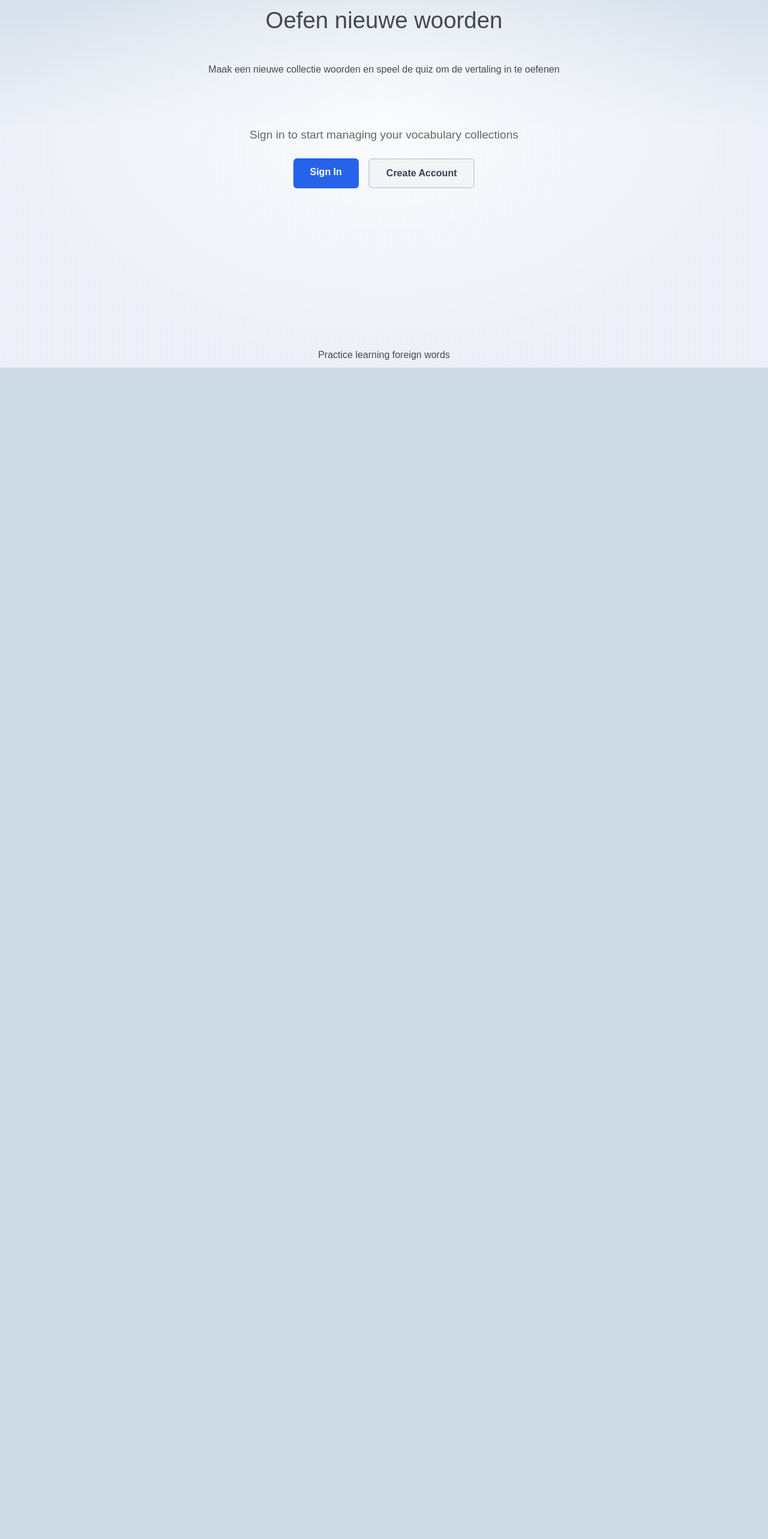
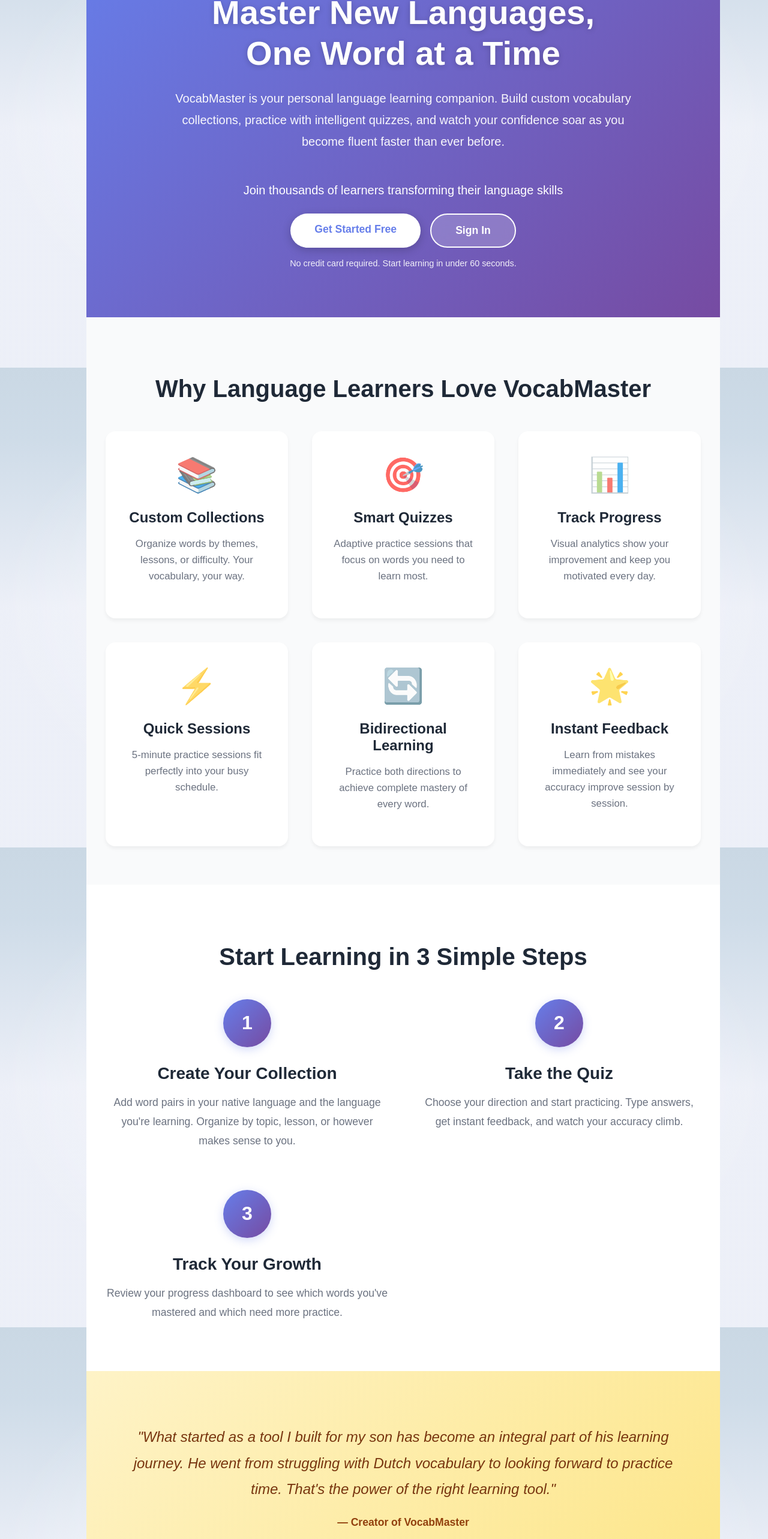
Before and after one commit to tclaes/word-learner, a SvelteKit app: page / in a window 1280 px wide. Shown: the part 187-2753 px from the top of the page at 60% size. Before the commit the page ends 800 px from the top, so only its background shows below. Built offline with nearby package versions, Linux system fonts and the light colour scheme; no server answers.

Commit message:
Updated +page.svelte

```diff
--- a/src/routes/+page.svelte
+++ b/src/routes/+page.svelte
@@ -6,79 +6,183 @@
 </script>
 
 <svelte:head>
-	<title>Home</title>
-	<meta name="description" content="Woorden leren app" />
+	<title>VocabMaster - Master Any Language Through Smart Vocabulary Practice</title>
+	<meta name="description" content="Transform your language learning journey with VocabMaster. Create custom word collections, take interactive quizzes, and track your progress as you master new vocabulary." />
 </svelte:head>
 
-<section>
-	<h1>Oefen nieuwe woorden</h1>
+<section class="hero">
+	<div class="hero-content">
+		<h1 class="hero-title">Master New Languages,<br>One Word at a Time</h1>
 
-	<p>Maak een nieuwe collectie woorden en speel de quiz om de vertaling in te oefenen</p>
+		<p class="hero-description">
+			VocabMaster is your personal language learning companion. Build custom vocabulary collections,
+			practice with intelligent quizzes, and watch your confidence soar as you become fluent faster than ever before.
+		</p>
 
 		{#if !$user}
 			<div class="cta">
-			<p class="cta-text">Sign in to start managing your vocabulary collections</p>
+				<p class="cta-text">Join thousands of learners transforming their language skills</p>
 				<div class="cta-buttons">
-				<a href="/login" class="btn-primary">Sign In</a>
-				<a href="/register" class="btn-secondary">Create Account</a>
+					<a href="/register" class="btn-primary">Get Started Free</a>
+					<a href="/login" class="btn-secondary">Sign In</a>
 				</div>
+				<p class="cta-note">No credit card required. Start learning in under 60 seconds.</p>
 			</div>
 		{:else}
 			<div class="cta">
-			<p class="cta-text">Welcome back! Ready to practice?</p>
+				<p class="cta-text">Welcome back! Your vocabulary is waiting.</p>
 				<div class="cta-buttons">
-				<a href="/collections" class="btn-primary">My Collections</a>
-				<a href="/quiz" class="btn-secondary">Start Quiz</a>
+					<a href="/quiz" class="btn-primary">Start Practicing Now</a>
+					<a href="/collections" class="btn-secondary">Manage Collections</a>
 				</div>
+			</div>
+		{/if}
+	</div>
+</section>
+
+<section class="features">
+	<h2 class="section-title">Why Language Learners Love VocabMaster</h2>
+
+	<div class="features-grid">
+		<div class="feature">
+			<div class="feature-icon">📚</div>
+			<h3>Custom Collections</h3>
+			<p>Organize words by themes, lessons, or difficulty. Your vocabulary, your way.</p>
+		</div>
+
+		<div class="feature">
+			<div class="feature-icon">🎯</div>
+			<h3>Smart Quizzes</h3>
+			<p>Adaptive practice sessions that focus on words you need to learn most.</p>
+		</div>
+
+		<div class="feature">
+			<div class="feature-icon">📊</div>
+			<h3>Track Progress</h3>
+			<p>Visual analytics show your improvement and keep you motivated every day.</p>
+		</div>
+
+		<div class="feature">
+			<div class="feature-icon">⚡</div>
+			<h3>Quick Sessions</h3>
+			<p>5-minute practice sessions fit perfectly into your busy schedule.</p>
+		</div>
+
+		<div class="feature">
+			<div class="feature-icon">🔄</div>
+			<h3>Bidirectional Learning</h3>
+			<p>Practice both directions to achieve complete mastery of every word.</p>
+		</div>
+
+		<div class="feature">
+			<div class="feature-icon">🌟</div>
+			<h3>Instant Feedback</h3>
+			<p>Learn from mistakes immediately and see your accuracy improve session by session.</p>
+		</div>
+	</div>
+</section>
+
+<section class="how-it-works">
+	<h2 class="section-title">Start Learning in 3 Simple Steps</h2>
+
+	<div class="steps">
+		<div class="step">
+			<div class="step-number">1</div>
+			<h3>Create Your Collection</h3>
+			<p>Add word pairs in your native language and the language you're learning. Organize by topic, lesson, or however makes sense to you.</p>
+		</div>
+
+		<div class="step">
+			<div class="step-number">2</div>
+			<h3>Take the Quiz</h3>
+			<p>Choose your direction and start practicing. Type answers, get instant feedback, and watch your accuracy climb.</p>
+		</div>
+
+		<div class="step">
+			<div class="step-number">3</div>
+			<h3>Track Your Growth</h3>
+			<p>Review your progress dashboard to see which words you've mastered and which need more practice.</p>
+		</div>
+	</div>
+</section>
+
+<section class="testimonial">
+	<blockquote>
+		<p class="quote-text">
+			"What started as a tool I built for my son has become an integral part of his learning journey.
+			He went from struggling with Dutch vocabulary to looking forward to practice time. That's the power
+			of the right learning tool."
+		</p>
+		<cite class="quote-author">— Creator of VocabMaster</cite>
+	</blockquote>
+</section>
+
+<section class="final-cta">
+	<h2>Ready to Transform Your Language Learning?</h2>
+	<p>Join learners worldwide who are mastering new languages with VocabMaster</p>
+
+	{#if !$user}
+		<div class="cta-buttons">
+			<a href="/register" class="btn-primary btn-large">Start Learning Now</a>
+			<a href="/about" class="btn-text">Learn more about our mission →</a>
+		</div>
+	{:else}
+		<div class="cta-buttons">
+			<a href="/quiz" class="btn-primary btn-large">Continue Your Journey</a>
+			<a href="/dashboard" class="btn-text">View Your Progress →</a>
 		</div>
 	{/if}
 </section>
 
 <style>
 	section {
-		display: flex;
-		flex-direction: column;
-		justify-content: center;
-		align-items: center;
-		flex: 0.6;
+		width: 100%;
+		padding: 4rem 2rem;
 	}
 
-	h1 {
-		width: 100%;
+	.hero {
+		min-height: 60vh;
+		display: flex;
+		align-items: center;
+		justify-content: center;
+		background: linear-gradient(135deg, #667eea 0%, #764ba2 100%);
+		color: white;
+		text-align: center;
 	}
 
-	.collection {
-		margin: 2rem 0;
-		width: 100%;
+	.hero-content {
+		max-width: 800px;
 	}
 
-	h2 {
-		color: #333;
-		margin-bottom: 1rem;
+	.hero-title {
+		font-size: 3.5rem;
+		font-weight: 800;
+		line-height: 1.2;
+		margin-bottom: 1.5rem;
+		text-shadow: 0 2px 10px rgba(0, 0, 0, 0.2);
 	}
 
-	ul {
-		list-style: none;
-		padding: 0;
-	}
-
-	li {
-		padding: 0.5rem;
-		margin: 0.5rem 0;
-		background: #f5f5f5;
-		border-radius: 4px;
+	.hero-description {
+		font-size: 1.25rem;
+		line-height: 1.8;
+		margin-bottom: 3rem;
+		opacity: 0.95;
 	}
 
 	.cta {
-		margin-top: 3rem;
-		text-align: center;
-		width: 100%;
+		margin-top: 2rem;
 	}
 
 	.cta-text {
-		font-size: 1.2rem;
-		color: #666;
+		font-size: 1.25rem;
 		margin-bottom: 1.5rem;
+		font-weight: 500;
+	}
+
+	.cta-note {
+		margin-top: 1rem;
+		font-size: 0.9rem;
+		opacity: 0.9;
 	}
 
 	.cta-buttons {
@@ -89,28 +193,53 @@
 	}
 
 	.btn-primary {
-		background: #2563eb;
-		color: white;
+		background: white;
+		color: #667eea;
 		border: none;
-		padding: 0.875rem 1.75rem;
-		border-radius: 6px;
-		font-size: 1rem;
-		font-weight: 600;
+		padding: 1rem 2.5rem;
+		border-radius: 50px;
+		font-size: 1.1rem;
+		font-weight: 700;
 		text-decoration: none;
 		cursor: pointer;
-		transition: background 0.2s;
+		transition: all 0.3s;
+		box-shadow: 0 4px 15px rgba(0, 0, 0, 0.2);
 	}
 
 	.btn-primary:hover {
-		background: #1d4ed8;
+		transform: translateY(-2px);
+		box-shadow: 0 6px 20px rgba(0, 0, 0, 0.3);
 	}
 
 	.btn-secondary {
-		background: #f3f4f6;
-		color: #374151;
-		border: 2px solid #d1d5db;
-		padding: 0.875rem 1.75rem;
-		border-radius: 6px;
+		background: rgba(255, 255, 255, 0.2);
+		color: white;
+		border: 2px solid white;
+		padding: 1rem 2.5rem;
+		border-radius: 50px;
+		font-size: 1.1rem;
+		font-weight: 700;
+		text-decoration: none;
+		cursor: pointer;
+		transition: all 0.3s;
+		backdrop-filter: blur(10px);
+	}
+
+	.btn-secondary:hover {
+		background: rgba(255, 255, 255, 0.3);
+		transform: translateY(-2px);
+	}
+
+	.btn-large {
+		font-size: 1.25rem;
+		padding: 1.25rem 3rem;
+	}
+
+	.btn-text {
+		background: none;
+		color: #667eea;
+		border: none;
+		padding: 1rem 2rem;
 		font-size: 1rem;
 		font-weight: 600;
 		text-decoration: none;
@@ -118,8 +247,199 @@
 		transition: all 0.2s;
 	}
 
-	.btn-secondary:hover {
-		background: #e5e7eb;
-		border-color: #9ca3af;
+	.btn-text:hover {
+		color: #764ba2;
+		transform: translateX(5px);
+	}
+
+	.features {
+		background: #f9fafb;
+		text-align: center;
+	}
+
+	.section-title {
+		font-size: 2.5rem;
+		color: #1f2937;
+		margin-bottom: 3rem;
+		font-weight: 700;
+	}
+
+	.features-grid {
+		display: grid;
+		grid-template-columns: repeat(auto-fit, minmax(280px, 1fr));
+		gap: 2.5rem;
+		max-width: 1200px;
+		margin: 0 auto;
+	}
+
+	.feature {
+		background: white;
+		padding: 2.5rem 2rem;
+		border-radius: 16px;
+		box-shadow: 0 4px 6px rgba(0, 0, 0, 0.05);
+		transition: all 0.3s;
+	}
+
+	.feature:hover {
+		transform: translateY(-8px);
+		box-shadow: 0 12px 24px rgba(102, 126, 234, 0.15);
+	}
+
+	.feature-icon {
+		font-size: 3.5rem;
+		margin-bottom: 1.5rem;
+	}
+
+	.feature h3 {
+		font-size: 1.5rem;
+		color: #1f2937;
+		margin-bottom: 1rem;
+		font-weight: 700;
+	}
+
+	.feature p {
+		color: #6b7280;
+		line-height: 1.6;
+		font-size: 1.05rem;
+	}
+
+	.how-it-works {
+		background: white;
+		text-align: center;
+	}
+
+	.steps {
+		display: grid;
+		grid-template-columns: repeat(auto-fit, minmax(300px, 1fr));
+		gap: 3rem;
+		max-width: 1200px;
+		margin: 0 auto;
+	}
+
+	.step {
+		position: relative;
+		text-align: center;
+	}
+
+	.step-number {
+		width: 80px;
+		height: 80px;
+		background: linear-gradient(135deg, #667eea 0%, #764ba2 100%);
+		color: white;
+		border-radius: 50%;
+		display: flex;
+		align-items: center;
+		justify-content: center;
+		font-size: 2rem;
+		font-weight: 800;
+		margin: 0 auto 1.5rem;
+		box-shadow: 0 4px 15px rgba(102, 126, 234, 0.3);
+	}
+
+	.step h3 {
+		font-size: 1.75rem;
+		color: #1f2937;
+		margin-bottom: 1rem;
+		font-weight: 700;
+	}
+
+	.step p {
+		color: #6b7280;
+		line-height: 1.8;
+		font-size: 1.1rem;
+	}
+
+	.testimonial {
+		background: linear-gradient(135deg, #fef3c7 0%, #fde68a 100%);
+		padding: 4rem 2rem;
+		text-align: center;
+	}
+
+	blockquote {
+		max-width: 900px;
+		margin: 0 auto;
+		border: none;
+		padding: 0;
+	}
+
+	.quote-text {
+		font-size: 1.5rem;
+		line-height: 1.8;
+		color: #78350f;
+		font-style: italic;
+		margin-bottom: 1.5rem;
+		font-weight: 500;
+	}
+
+	.quote-author {
+		font-size: 1.1rem;
+		color: #92400e;
+		font-style: normal;
+		font-weight: 600;
+	}
+
+	.final-cta {
+		background: linear-gradient(135deg, #667eea 0%, #764ba2 100%);
+		color: white;
+		text-align: center;
+		padding: 5rem 2rem;
+	}
+
+	.final-cta h2 {
+		font-size: 2.5rem;
+		margin-bottom: 1rem;
+		font-weight: 800;
+	}
+
+	.final-cta p {
+		font-size: 1.25rem;
+		margin-bottom: 2.5rem;
+		opacity: 0.95;
+	}
+
+	.final-cta .btn-primary {
+		background: white;
+		color: #667eea;
+	}
+
+	.final-cta .btn-text {
+		color: white;
+	}
+
+	.final-cta .btn-text:hover {
+		color: rgba(255, 255, 255, 0.9);
+	}
+
+	@media (max-width: 768px) {
+		.hero-title {
+			font-size: 2.5rem;
+		}
+
+		.hero-description {
+			font-size: 1.1rem;
+		}
+
+		.section-title {
+			font-size: 2rem;
+		}
+
+		.features-grid,
+		.steps {
+			grid-template-columns: 1fr;
+		}
+
+		.quote-text {
+			font-size: 1.25rem;
+		}
+
+		.btn-primary,
+		.btn-secondary {
+			padding: 0.875rem 2rem;
+			font-size: 1rem;
+		}
+
+		section {
+			padding: 3rem 1.5rem;
+		}
 	}
 </style>
```
Lines whose indentation alone changed are shown as unchanged.
